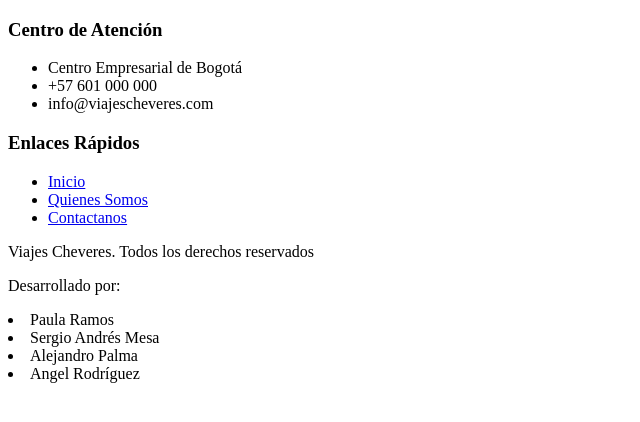
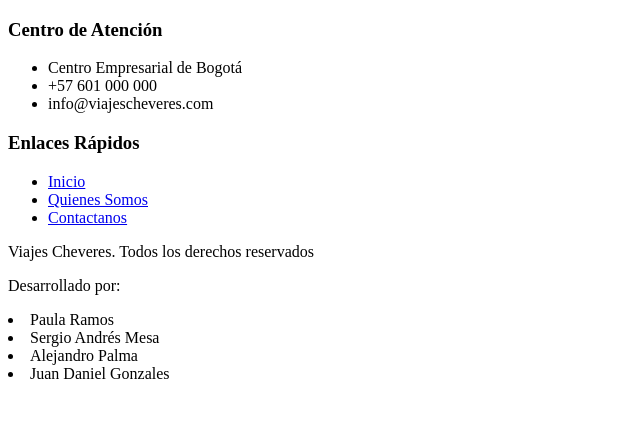
Before and after one commit to SergioMesa2002/viajes_cheveres.com, a plain HTML site: page contacto.html in a window 1280 px wide. Shown: the full height of the page, 0-640 px from the left. Drawn offline with Linux system fonts and the light colour scheme.

Commit message:
Actualización de Pie de Página

```diff
--- a/contacto.html
+++ b/contacto.html
@@ -116,7 +116,7 @@
             <li>Paula Ramos</li>
             <li>Sergio Andrés Mesa</li>
             <li>Alejandro Palma</li>
-            <li>Angel Rodríguez</li>
+            <li>Juan Daniel Gonzales</li>
         </p>
     </div>
 </footer>
```
Also changed, not shown: index.html (+1 -2 lines), quienes-somos.html (+1 -1 lines).
